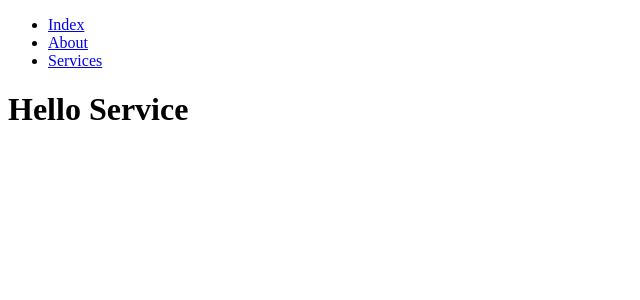
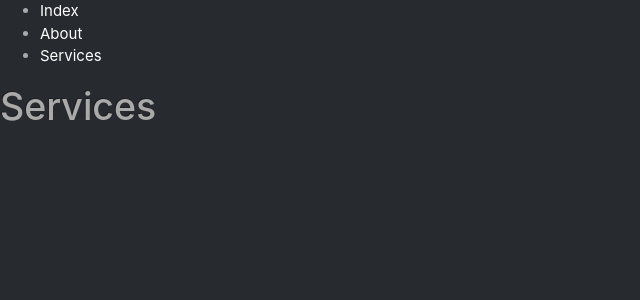
Before and after one commit to CamiloPenagos99/next-project-users, a Next.js app: page /services in a window 1280 px wide. Shown: the top 300 px of the page, without its empty margins (0-640 px from the left). Built offline with nearby package versions, Linux system fonts and the light colour scheme.

Commit message:
feat: Manejo del router y head

```diff
--- a/componentes/container.js
+++ b/componentes/container.js
@@ -1,10 +1,15 @@
 //contiene la navegación y el contenido
 import Navigation from './navbar'
+import Head from 'next/head'
 
 const Container = (props)=>{
 
     return (
         <div>
+            <Head>
+                <title>Next.JS {props.name}</title>
+                <link rel="StyleSheet" href="https://cdn.jsdelivr.net/npm/bootswatch@4.5.2/dist/slate/bootstrap.min.css" type="text/css"  />
+            </Head>
             <Navigation/>
             <div>{props.children}</div>
 
--- a/pages/index.js
+++ b/pages/index.js
@@ -5,7 +5,7 @@ import Container from "../componentes/container";
 const Index = () => {
   return (
     <div>
-    <Container>
+    <Container name="Home">
       <h1>Home</h1>
     </Container>
     </div>
--- a/pages/services.js
+++ b/pages/services.js
@@ -1,11 +1,14 @@
 import React from "react";
-import NavBar from "../componentes/navbar";
+import Container from "../componentes/container";
+
+console.log('Services renderizado')
 
 const Services = () => {
   return (
     <div>
-      <NavBar></NavBar>
-      <h1>Hello Service</h1>
+    <Container name="Service">
+      <h1>Services</h1>
+    </Container>
     </div>
   );
 };
```
